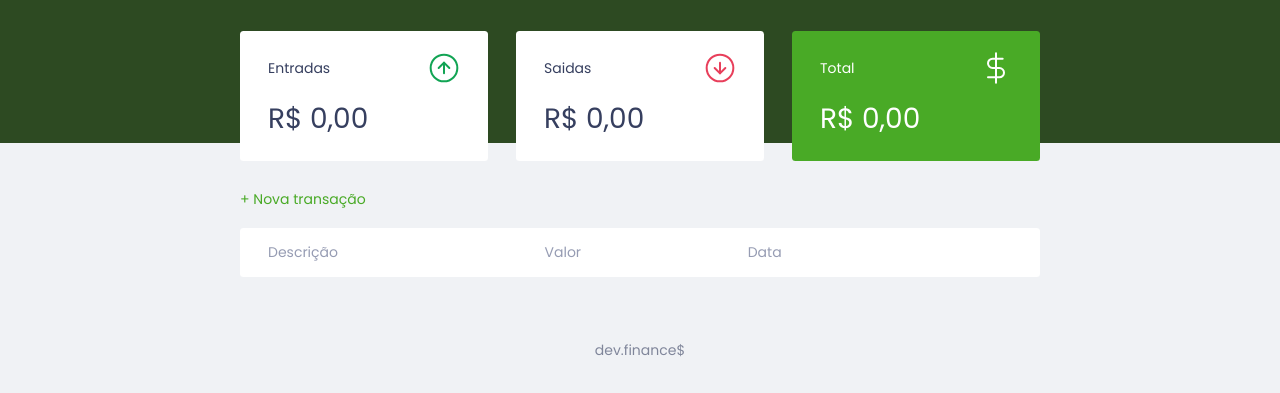
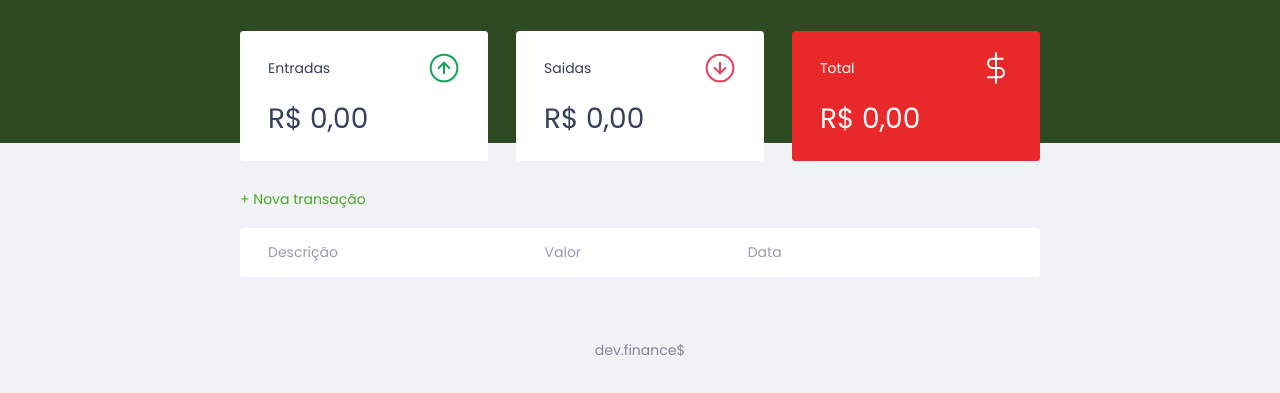
Before and after one commit to Silas06/maratonaDiscover, a plain HTML site: page index.html in a window 1280 px wide. Shown: the part 55-448 px from the top of the page. Drawn offline with Linux system fonts and the light colour scheme.

Commit message:
ajustes-12-02

```diff
--- a/css/style.css
+++ b/css/style.css
@@ -74,6 +74,7 @@ header{
     margin-top:0;
     margin-bottom: 0.8rem;
 }
+
 
 /*--------------------cards ------*/
 
--- a/js/script.js
+++ b/js/script.js
@@ -84,8 +84,15 @@ const DOM = {
 
 
     updateBalance() {
+
         document.getElementById('incomeDisplay').innerHTML = Utils.formatCurrency(Transaction.incomes())
         document.getElementById('expenseDisplay').innerHTML = Utils.formatCurrency(Transaction.expenses())
+
+        if(Transaction.total() <= 0 ){
+            document.querySelector('.card.total').style.background = '#e92929'
+        }else {
+            document.querySelector('.card.total').style.background = ''
+        }
         document.getElementById('totalDisplay').innerHTML = Utils.formatCurrency(Transaction.total())
     },
 
```
Also changed, not shown: index.html (+1 -1 lines).
